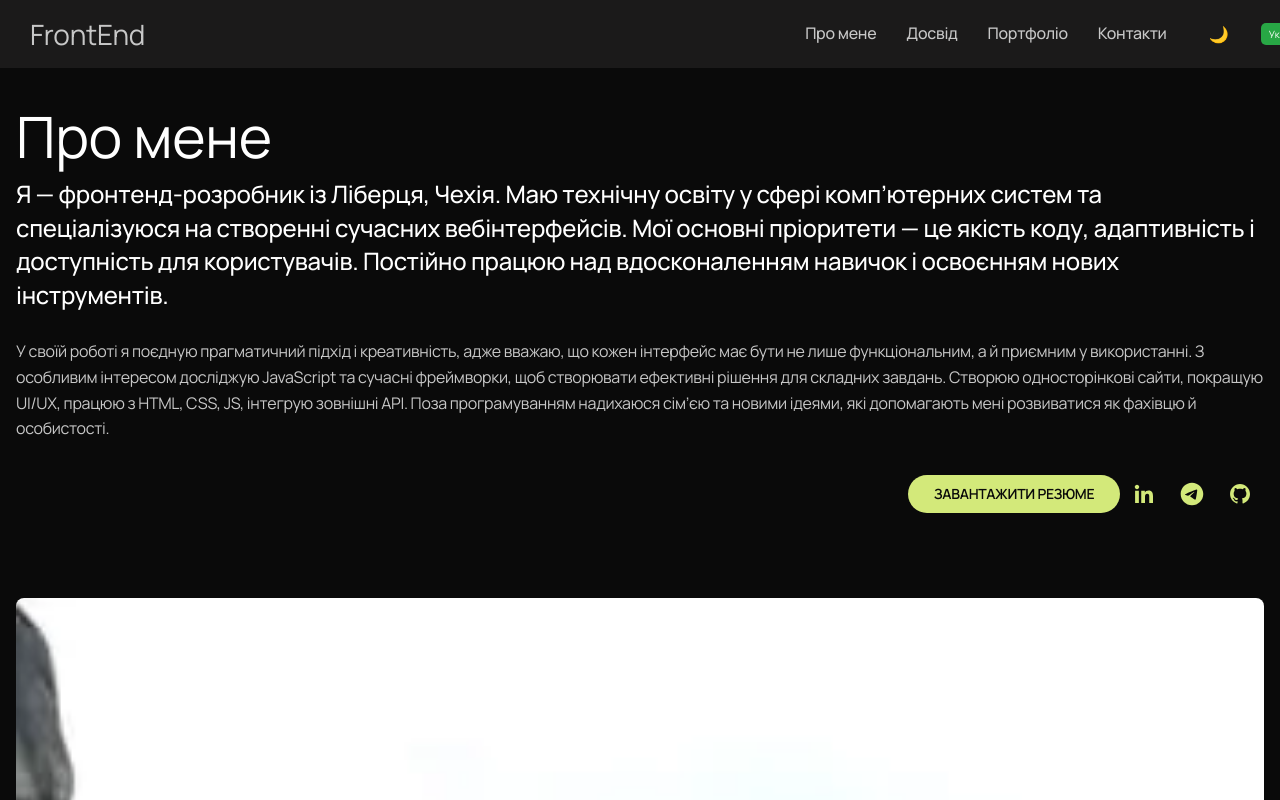
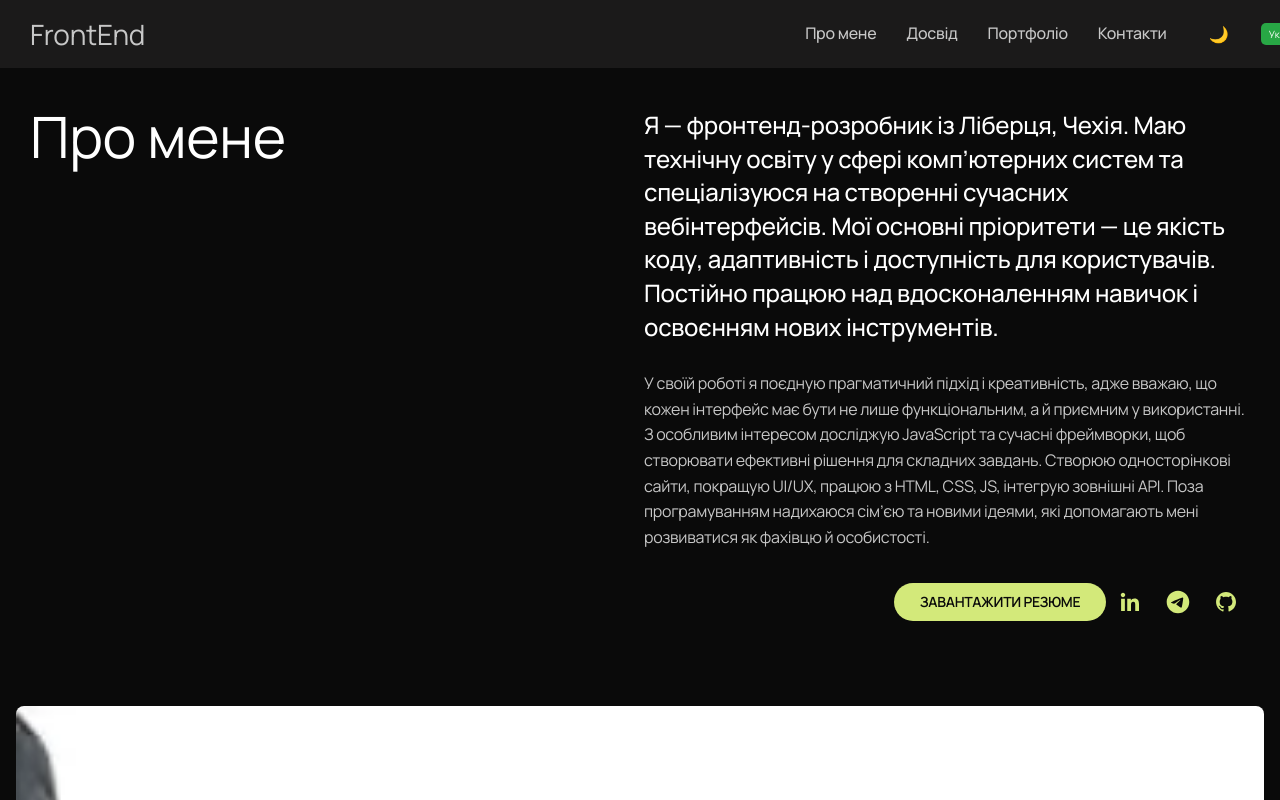
Before and after one commit to ljresetl/portfolio-frontend-react, a React (Vite) app: page / in a window 1280 px wide. Shown: the top 800 px of the page. Built offline with nearby package versions, Linux system fonts and the light colour scheme.

Commit message:
aboutMe-1280

```diff
--- a/src/components/About-me/AboutMe.module.scss
+++ b/src/components/About-me/AboutMe.module.scss
@@ -10,6 +10,10 @@
     padding: 0px 16px;
     gap: 8px;
     // max-width: 375px;
+    @media screen and (min-width: 1280px) {
+      padding: 0 30px;
+      flex-direction: row;
+    }
   }
   .about_me_h {
     text-align: left;
@@ -17,10 +21,16 @@
     font-weight: 400;
     font-size: 57px;
     line-height: 1;
+    @media screen and (min-width: 1280px) {
+      flex: 1;
+    }
   }
 }
 
 .about_me_right {
+  @media screen and (min-width: 1280px) {
+    flex: 1;
+  }
   .about_me_p {
     font-weight: 500;
     font-size: 24px;
```
